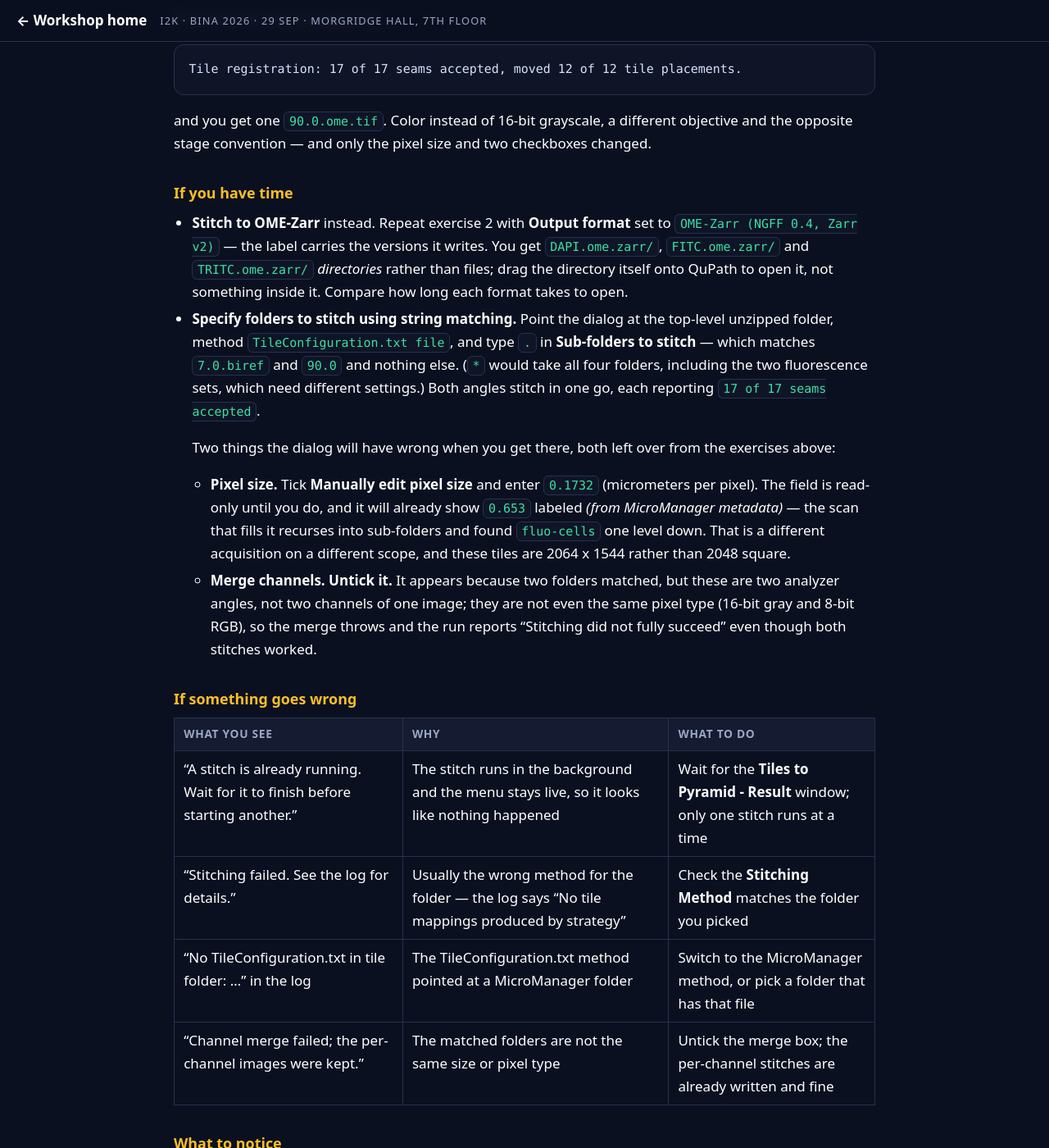
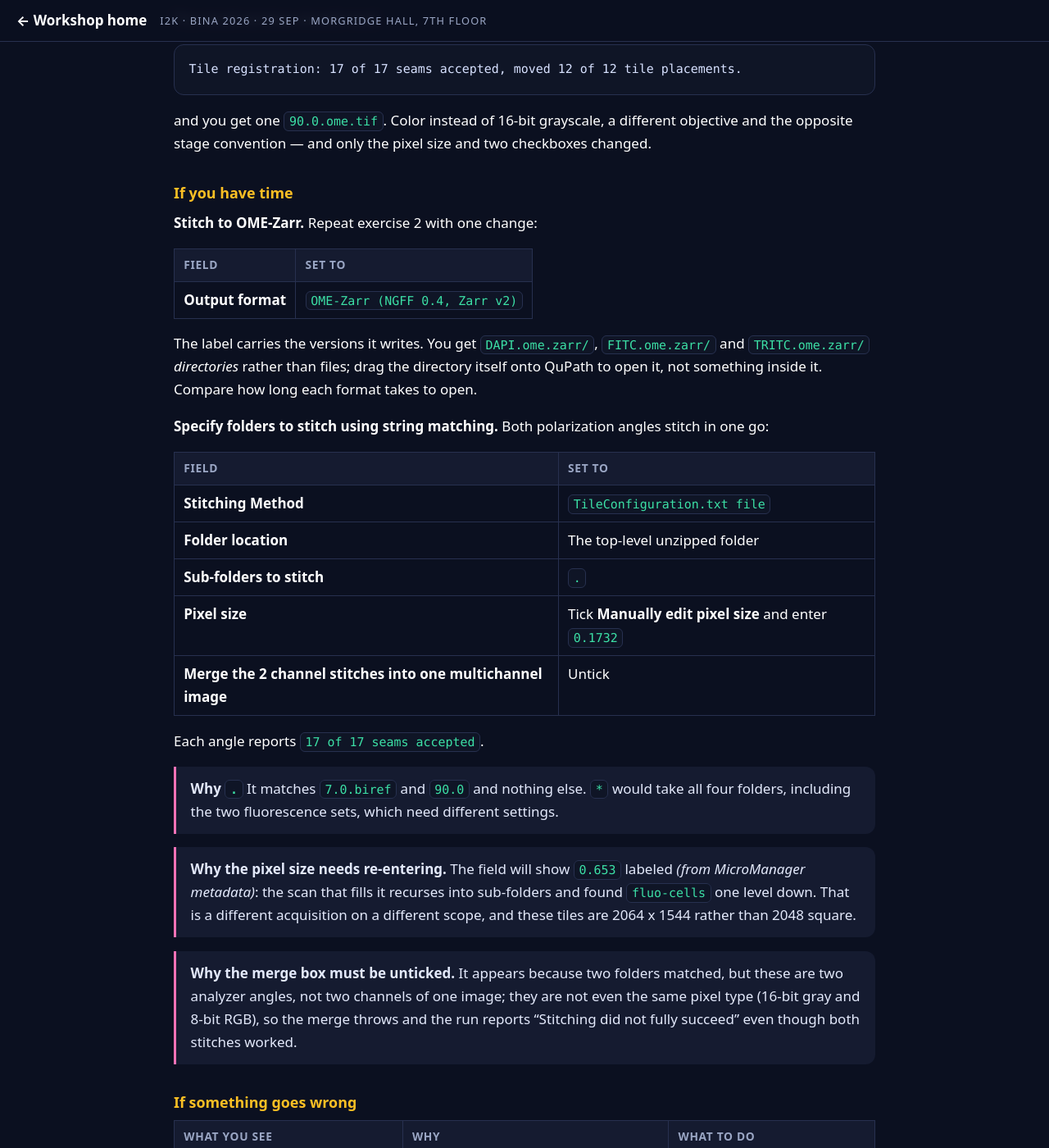
Before and after one commit to MichaelSNelson/BINA-I2K-2026-QuPath-Extensions, a Jekyll site: the page built from docs/13-tiles-to-pyramid.md, in a window 1280 px wide and 1400 px high, scrolled down 7147 px. Shown: the whole window at 82% size. Built offline with Jekyll 4.4.1, drawn with Linux system fonts in a browser that asks for light colours.

Commit message:
Guide 13: If you have time settings as tables
Claude-Session: https://claude.ai/code/session_01KwiACUr5MacuDvqp74c96o

```diff
--- a/docs/13-tiles-to-pyramid.md
+++ b/docs/13-tiles-to-pyramid.md
@@ -320,29 +320,40 @@ opposite stage convention — and only the pixel size and two checkboxes changed
 
 ### If you have time
 
-- **Stitch to OME-Zarr** instead. Repeat exercise 2 with **Output format** set to
-  `OME-Zarr (NGFF 0.4, Zarr v2)` — the label carries the versions it writes. You get
-  `DAPI.ome.zarr/`, `FITC.ome.zarr/` and `TRITC.ome.zarr/` *directories* rather than files; drag
-  the directory itself onto QuPath to open it, not something inside it. Compare how long each
-  format takes to open.
-- **Specify folders to stitch using string matching.** Point the dialog at the top-level unzipped
-  folder, method `TileConfiguration.txt file`, and type `.` in **Sub-folders to stitch** — which
-  matches `7.0.biref` and `90.0` and nothing else. (`*` would take all four folders, including the
-  two fluorescence sets, which need different settings.) Both angles stitch in one go, each
-  reporting `17 of 17 seams accepted`.
+**Stitch to OME-Zarr.** Repeat exercise 2 with one change:
 
-  Two things the dialog will have wrong when you get there, both left over from the exercises
-  above:
+| Field | Set to |
+|---|---|
+| **Output format** | `OME-Zarr (NGFF 0.4, Zarr v2)` |
 
-  - **Pixel size.** Tick **Manually edit pixel size** and enter `0.1732` (micrometers per pixel).
-    The field is read-only until you do, and it will already show `0.653` labeled *(from
-    MicroManager metadata)* — the scan that fills it recurses into sub-folders and found
-    `fluo-cells` one level down. That is a different acquisition on a different scope, and these
-    tiles are 2064 x 1544 rather than 2048 square.
-  - **Merge channels.** **Untick it.** It appears because two folders matched, but these are two
-    analyzer angles, not two channels of one image; they are not even the same pixel type
-    (16-bit gray and 8-bit RGB), so the merge throws and the run reports "Stitching did not fully
-    succeed" even though both stitches worked.
+The label carries the versions it writes. You get `DAPI.ome.zarr/`, `FITC.ome.zarr/` and
+`TRITC.ome.zarr/` *directories* rather than files; drag the directory itself onto QuPath to open
+it, not something inside it. Compare how long each format takes to open.
+
+**Specify folders to stitch using string matching.** Both polarization angles stitch in one go:
+
+| Field | Set to |
+|---|---|
+| **Stitching Method** | `TileConfiguration.txt file` |
+| **Folder location** | The top-level unzipped folder |
+| **Sub-folders to stitch** | `.` |
+| **Pixel size** | Tick **Manually edit pixel size** and enter `0.1732` |
+| **Merge the 2 channel stitches into one multichannel image** | Untick |
+
+Each angle reports `17 of 17 seams accepted`.
+
+> **Why `.`** It matches `7.0.biref` and `90.0` and nothing else. `*` would take all four folders,
+> including the two fluorescence sets, which need different settings.
+
+> **Why the pixel size needs re-entering.** The field will show `0.653` labeled *(from
+> MicroManager metadata)*: the scan that fills it recurses into sub-folders and found
+> `fluo-cells` one level down. That is a different acquisition on a different scope, and these
+> tiles are 2064 x 1544 rather than 2048 square.
+
+> **Why the merge box must be unticked.** It appears because two folders matched, but these are
+> two analyzer angles, not two channels of one image; they are not even the same pixel type
+> (16-bit gray and 8-bit RGB), so the merge throws and the run reports "Stitching did not fully
+> succeed" even though both stitches worked.
 
 ### If something goes wrong
 
```
